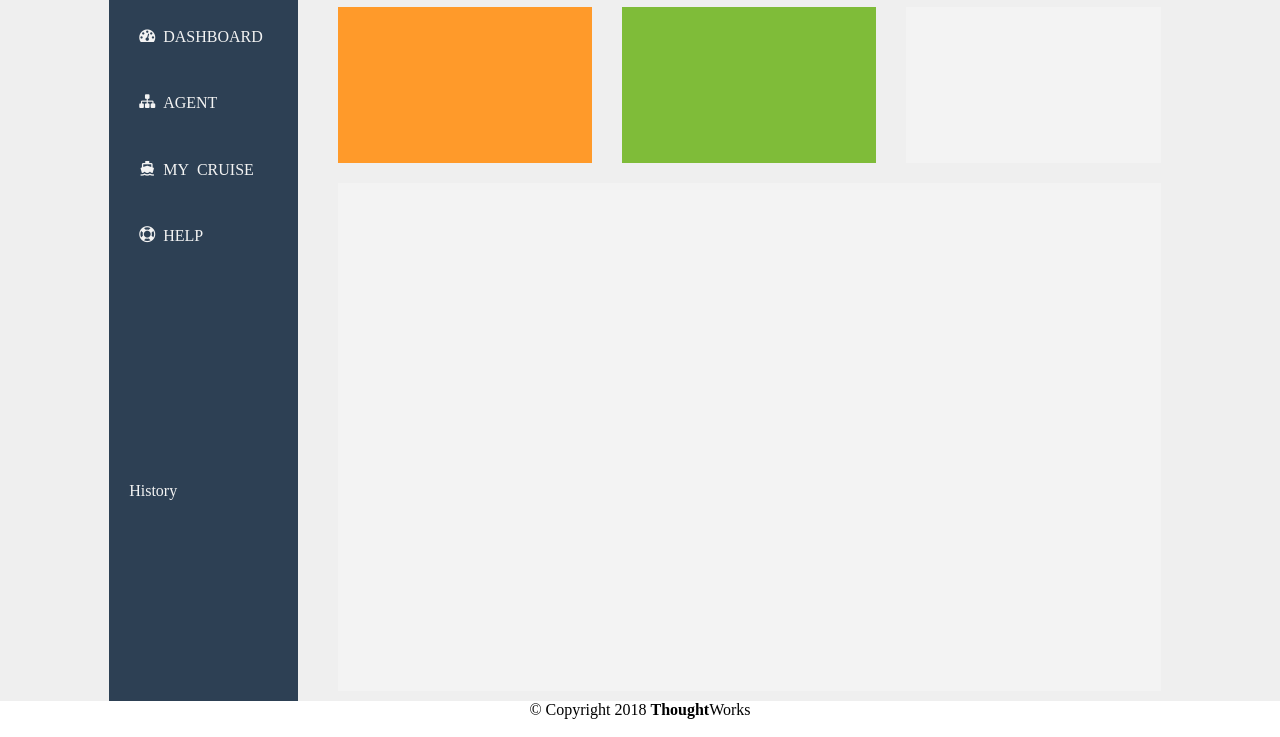
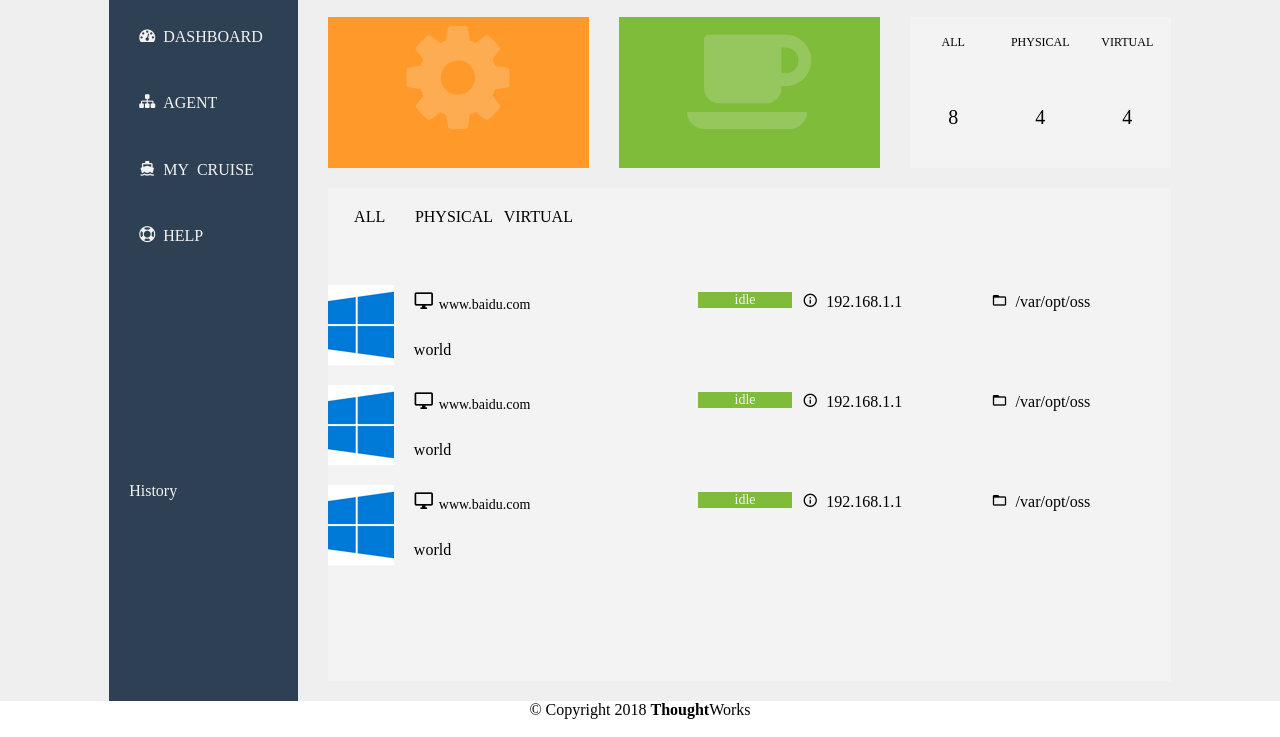
Before and after one commit to yangqianru/test, a website built with webpack: page index.html in a window 1280 px wide. Shown: the part 63-800 px from the top of the page. Built offline with nearby package versions, Linux system fonts and the light colour scheme; files whose address does not match are found by name; a web font is replaced by a local one.

Commit message:
modify for table item impl.

```diff
--- a/package.json
+++ b/package.json
@@ -26,6 +26,7 @@
     "friendly-errors-webpack-plugin": "^1.7.0",
     "html-loader": "^0.5.5",
     "html-webpack-plugin": "^3.2.0",
+    "image-webpack-loader": "^4.5.0",
     "less": "^3.8.1",
     "less-loader": "^4.1.0",
     "optimize-css-assets-webpack-plugin": "^5.0.1",
--- a/src/common/js/util.js
+++ b/src/common/js/util.js
@@ -1,11 +1,15 @@
 //通用方法
-export const creatElements=(parentId, ele,id,html)=>{
+export const creatElements=(parentId, ele,id,html,className)=>{
 	let parent = document.getElementById(parentId);
 	let element;
 	if(!document.getElementById(id)){
 		element = document.createElement(ele);
 		element.setAttribute("id",id);
-		element.setAttribute("class",id);
+		if(className){
+			element.setAttribute("class",className);
+		}else{
+			element.setAttribute("class",id);
+		}
 	}else{
 		element = document.getElementById(id);
 		element.innerHTML = '';
--- a/src/components/showcontext/showcontext.html
+++ b/src/components/showcontext/showcontext.html
@@ -1,8 +1,24 @@
 <div class = 'show_card'>
-        <div id = 'buiding_card' class = 'buiding_card'></div>
-        <div id = 'idle_card' class = 'idle_card'></div>
-        <div id = 'stat_card' class = 'stat_card'></div>
+        <div id = 'buiding_card' class = 'buiding_card icon-cog'></div>
+        <div id = 'idle_card' class = 'idle_card icon-coffee'></div>
+        <div id = 'stat_card' class = 'stat_card'>
+            <div class = "stat_card_title">
+                <p>ALL</p>
+                <p>PHYSICAL</p>
+                <p>VIRTUAL</p>
+            </div>
+            <div class = "stat_card_stat">
+                <p>8</p>
+                <p>4</p>
+                <p>4</p>
+            </div>
+        </div>
 </div>
 <div class = 'show_list'>
-
+        <div id = 'show_list_toptab' class = 'show_list_toptab'>
+                <div>ALL</div>
+                <div>PHYSICAL</div>
+                <div>VIRTUAL</div>
+        </div>
+        <div id = 'show_list_table' class = 'show_list_table'></div>
 </div>
--- a/src/components/showcontext/showcontext.js
+++ b/src/components/showcontext/showcontext.js
@@ -1,7 +1,16 @@
 import './showcontext.less'
 import showcontext from './showcontext.html'
+import {creatElements} from '../../common/js/util'
+import tableItem from './tableitem.html'
 
 //主体内容
 export const getShowContext = () =>{
     return showcontext;
 }
+
+export const setTableData = (data) =>{
+    let listTable = document.getElementById(show_list_table);
+    data.map((index,element) => {
+        creatElements('show_list_table','div','list_item'+index,tableItem, 'list_item');
+    });
+}
--- a/src/components/showcontext/showcontext.less
+++ b/src/components/showcontext/showcontext.less
@@ -2,7 +2,7 @@
     grid-column-start: 4;
     grid-column-end: 12;
     grid-gap: 20px;
-    padding: 10px;
+    padding: 20px 0px;
     display: grid;
     grid-template-rows: repeat(4, 1fr);
 }
@@ -19,16 +19,127 @@
     grid-row-start: 2;
     grid-row-end: 5;
     background: #f3f3f3;
+    display: grid;
+    grid-row-gap: 30px;
+    grid-template-rows: repeat(6, 1fr);
+}
+
+.show_list_toptab{
+    grid-row-start: 1;
+    grid-row-end: 2;
+    display: grid;
+    align-items: center;
+    grid-template-columns: repeat(10, 1fr);
+    div{
+        text-align: center;
+    }
+}
+
+.show_list_table{
+    grid-row-start: 2;
+    grid-row-end: 7;
 }
 
 .buiding_card{
+    font-size: 120px;
+    text-align: center;
+    color: rgba(243, 243, 243, 0.2);
     background: #ff9a2a;
 }
 
 .idle_card{
+    font-size: 120px;
+    text-align: center;
+    color: rgba(243, 243, 243, 0.2);
     background: #7fbc39;
 }
 
 .stat_card{
     background: #f3f3f3;
+    align-items: center;
+    display: grid;
+    grid-template-rows: repeat(3, 1fr);
 }
+
+.stat_card_title{
+    grid-row-start: 1;
+    grid-row-end: 2;
+    font-size: 12px;
+    display: grid;
+    grid-template-columns: repeat(3, 1fr);
+    p{
+        text-align: center;
+    }
+}
+
+.stat_card_stat{
+    font-size: 20px;
+    grid-row-start: 2;
+    grid-row-end: 4;
+    display: grid;
+    grid-template-columns: repeat(3, 1fr);
+    p{
+        text-align: center;
+    }
+}
+
+.list_item_index{
+    height: 100px;
+    display: grid;
+    grid-column-gap: 20px;
+    grid-template-columns: repeat(10, 1fr);
+}
+
+.item_type_icon{
+    background: url('../../assets/os_icons/windows.png') no-repeat center;
+}
+
+.item_info{
+    grid-column-start: 2;
+    grid-column-end: 11;
+    display: grid;
+    align-items: center;
+    grid-template-rows: repeat(2, 1fr);
+}
+
+.item_info_top{
+    display: grid;
+    align-items: center;
+    grid-template-columns: repeat(8, 1fr);
+}
+
+.item_info_operation{
+    display: grid;
+    align-items: center;
+    grid-template-columns: repeat(2, 1fr);
+}
+
+.item_info_top_link{
+    grid-column-start: 1;
+    grid-column-end: 4;
+    font-size: 20px;
+    a{
+        padding: 0 0 0 5px;
+        font-size: 14px;
+    }
+}
+
+.item_info_top_badges{
+    text-align: center;
+    p{
+        background: #7fbc39;
+        font-size: 14px;
+        color: #f3f3f3;
+    }
+}
+.item_info_top_ip{
+    grid-column-start: 5;
+    grid-column-end: 7;
+    padding: 0 0 0 10px;
+}
+
+.item_info_top_folder{
+    grid-column-start: 7;
+    grid-column-end: 9;
+    padding: 0 0 0 10px;
+}
--- /dev/null
+++ b/src/components/showcontext/tableitem.html
@@ -0,0 +1,14 @@
+<div class = 'list_item_index'>
+    <div class = 'item_type_icon'></div>
+    <div class = 'item_info'>
+        <div class = 'item_info_top'>
+           <div class = 'item_info_top_link icon-desktop' ><a>www.baidu.com</a></div>
+           <div class = 'item_info_top_badges'><p>idle</p></div>
+           <div class = 'item_info_top_ip icon-info'>  192.168.1.1</div>
+           <div class = 'item_info_top_folder icon-folder'>  /var/opt/oss</div>
+        </div>
+        <div class = 'item_info_operation'>
+            world
+        </div>
+    </div>
+</div>
--- a/src/routers/pages/HomePage.js
+++ b/src/routers/pages/HomePage.js
@@ -1,6 +1,6 @@
 import {creatElements} from '../../common/js/util'
 import {getAccordion, setItemClickListener} from '../../components/accordion/accordion'
-import {getShowContext} from '../../components/showcontext/showcontext';
+import {getShowContext, setTableData} from '../../components/showcontext/showcontext';
 import userImg from '../../assets/logo/logo.svg';
 
 let footerHtml = `<div>© Copyright 2018 <b>Thought</b>Works</div>`;
@@ -13,6 +13,8 @@ export const I_RESOLVE_INIT = (transition) => {
 
 	creatElements("app", "footer","footer",footerHtml);
 
+	setTableData([1,2,3]);
+
 	addEventListeners();
 }
 
```
Also changed, not shown: .babelrc (added), build/webpack.basic.conf.js, build/webpack.dev.conf.js, src/assets/os_icons/cent_os.png (renamed from src/assets/os icons/cent_os.png), src/assets/os_icons/debin.png (renamed from src/assets/os icons/debin.png), src/assets/os_icons/suse.png (renamed from src/assets/os icons/suse.png), src/assets/os_icons/ubuntu.png (renamed from src/assets/os icons/ubuntu.png), src/assets/os_icons/windows.png (renamed from src/assets/os icons/windows.png), 3 other files.
